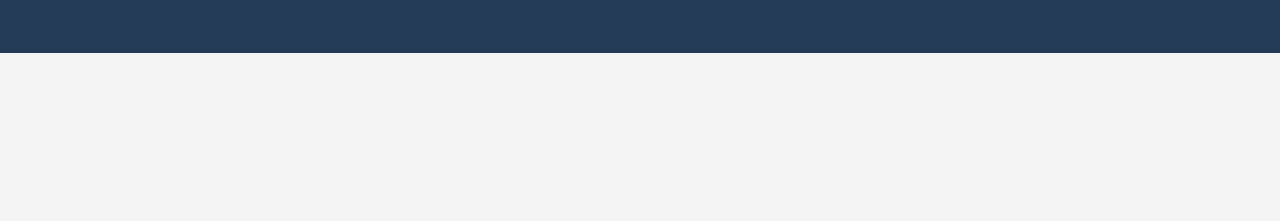
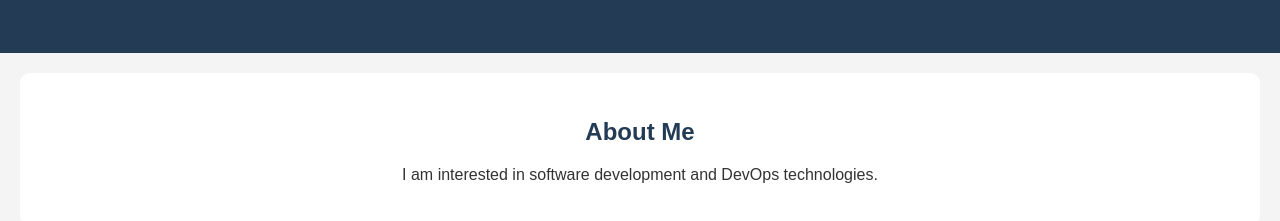
Before and after one commit to Kshubham1903/2303089, a plain HTML site: page index.html in a window 1280 px wide. Shown: the part 141-362 px from the top of the page. Drawn offline with Linux system fonts and the light colour scheme.

Commit message:
added about me

```diff
--- a/index.html
+++ b/index.html
@@ -11,6 +11,11 @@
         <h1>Welcome to My Portfolio</h1>
         <p>Hi, I'm a Developer</p>
     </header>
+    <section>
+        <h2>About Me</h2>
+        <p>I am interested in software development
+        and DevOps technologies.</p>
+    </section>
 
 </body>
 </html>
```
